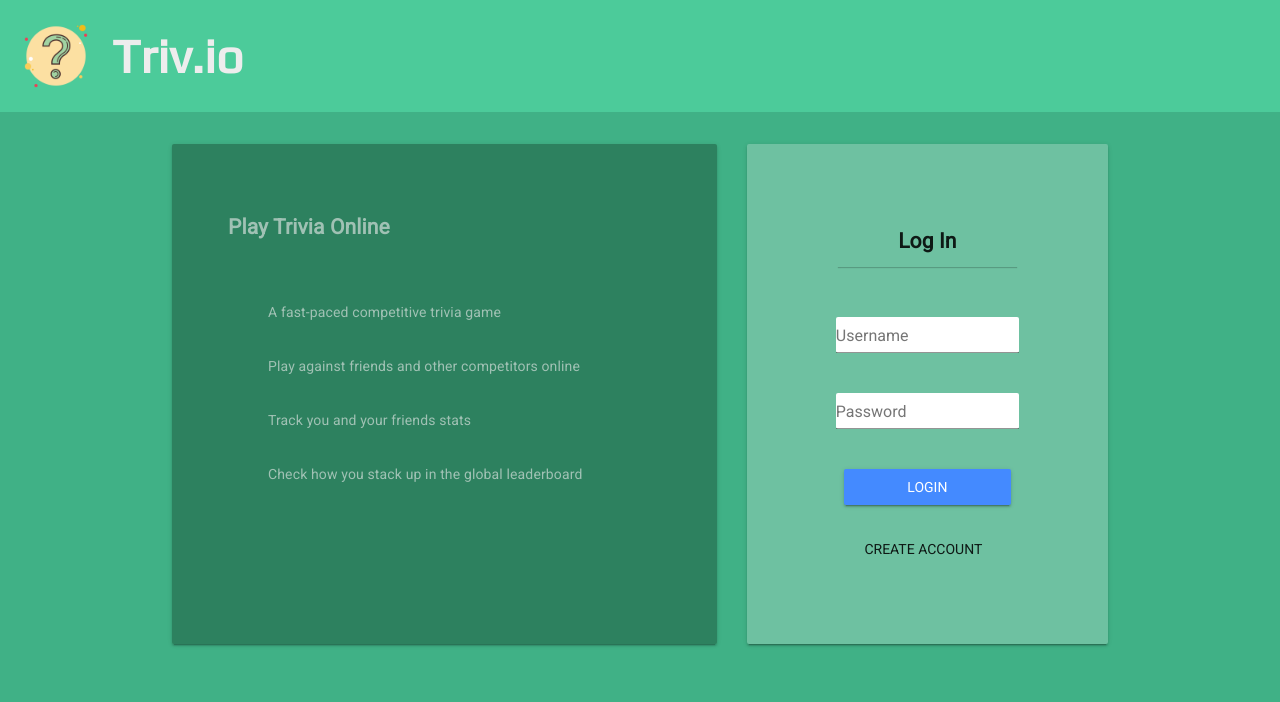
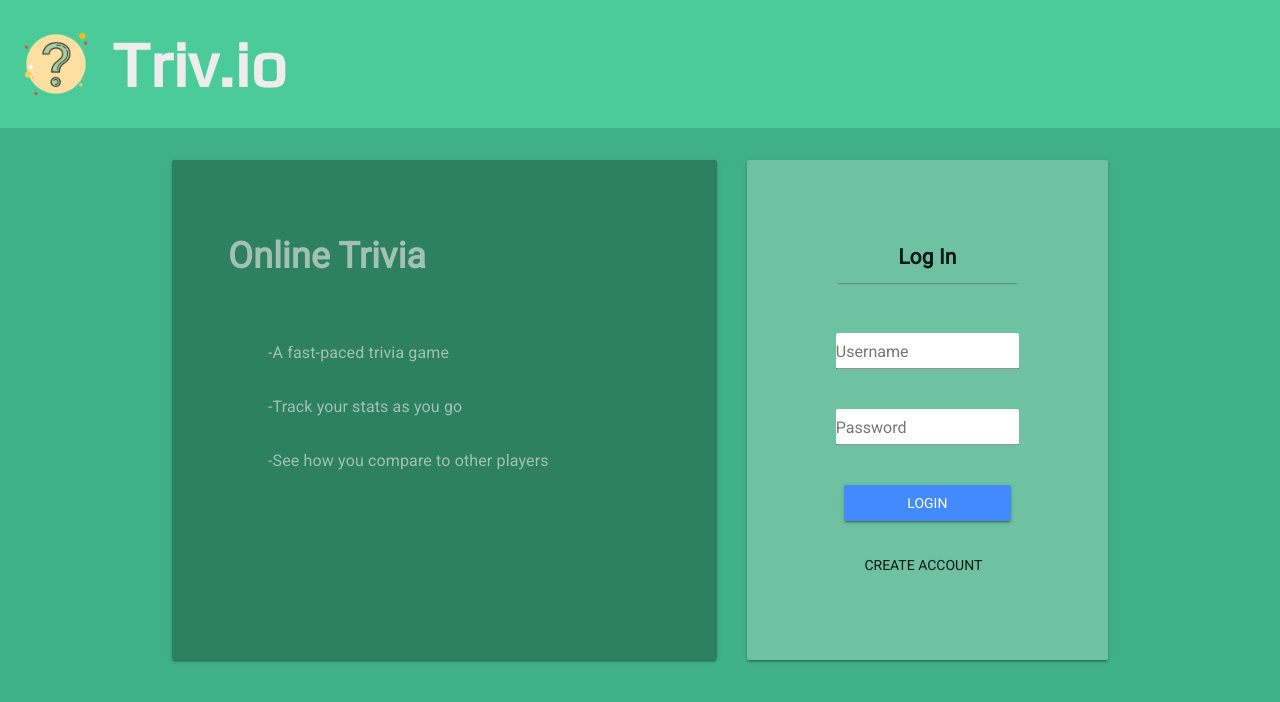
Before and after one commit to calexander618/trivio, a Vue app in the folder code/frontend/: page /#/login in a window 1280 px wide. Shown: the top 702 px of the page. Built offline with nearby package versions, Linux system fonts and the light colour scheme; no server answers; what vue-socket.io would draw is missing.

Commit message:
small style adjustments

```diff
--- a/code/frontend/src/components/PageHeader.vue
+++ b/code/frontend/src/components/PageHeader.vue
@@ -21,6 +21,7 @@ export default {
 <style scoped>
 #page-header {
   font-family: "Play";
+  height: 8rem;
   background-color: #4dcc9bf8;
   padding: 1rem;
   /* box-shadow: 0 0 30px black; */
@@ -33,7 +34,7 @@ export default {
 
 h1 {
   margin: 0;
-  font-size: 3rem;
+  font-size: 4rem;
   color: #ededed;
   margin-left: 1rem;
 }
--- a/code/frontend/src/components/ProfileTab.vue
+++ b/code/frontend/src/components/ProfileTab.vue
@@ -1,6 +1,7 @@
 <template>
     <div id="profile-tab">
         <h1>{{ username }}</h1>
+        <hr>
         <h3>W/L Ratio: {{ profile.ratio }}</h3>
         <h3>Games Played: {{ profile.gamesPlayed }}</h3>
         <h3>Games Won: {{ profile.gamesWon }}</h3>
@@ -21,7 +22,6 @@ export default {
         }
     },
     mounted() {
-        console.log(this.$store.state.username);
         getProfile(this.$store.state.username)
         .then(res => {
             this.profile = res;
@@ -54,4 +54,8 @@ button:hover {
     background-color: grey;
     cursor: pointer;
 }
+
+hr {
+    width: 100%;
+}
 </style>
--- a/code/frontend/src/views/LoginPage.vue
+++ b/code/frontend/src/views/LoginPage.vue
@@ -10,13 +10,12 @@
     <div id="login-content">
       <md-card id="left">
         <md-card-header>
-          <h2>Play Trivia Online</h2>
+          <h2>Online Trivia</h2>
         </md-card-header>
         <ul>
-          <md-card-content>A fast-paced competitive trivia game</md-card-content>
-          <md-card-content>Play against friends and other competitors online</md-card-content>
-          <md-card-content>Track you and your friends stats</md-card-content>
-          <md-card-content>Check how you stack up in the global leaderboard</md-card-content>
+          <md-card-content>-A fast-paced trivia game</md-card-content>
+          <md-card-content>-Track your stats as you go</md-card-content>
+          <md-card-content>-See how you compare to other players</md-card-content>
         </ul>
       </md-card>
       <md-card id="right">
@@ -251,4 +250,10 @@ a {
 .md-button {
   margin-top: 20px !important;
 }
+#left > .md-card-header {
+  font-size: 1.5rem;
+}
+.md-card-content {
+  font-size: 1rem;
+}
 </style>
```
Also changed, not shown: 1 other file (tests, documents, lock files or other folders).
